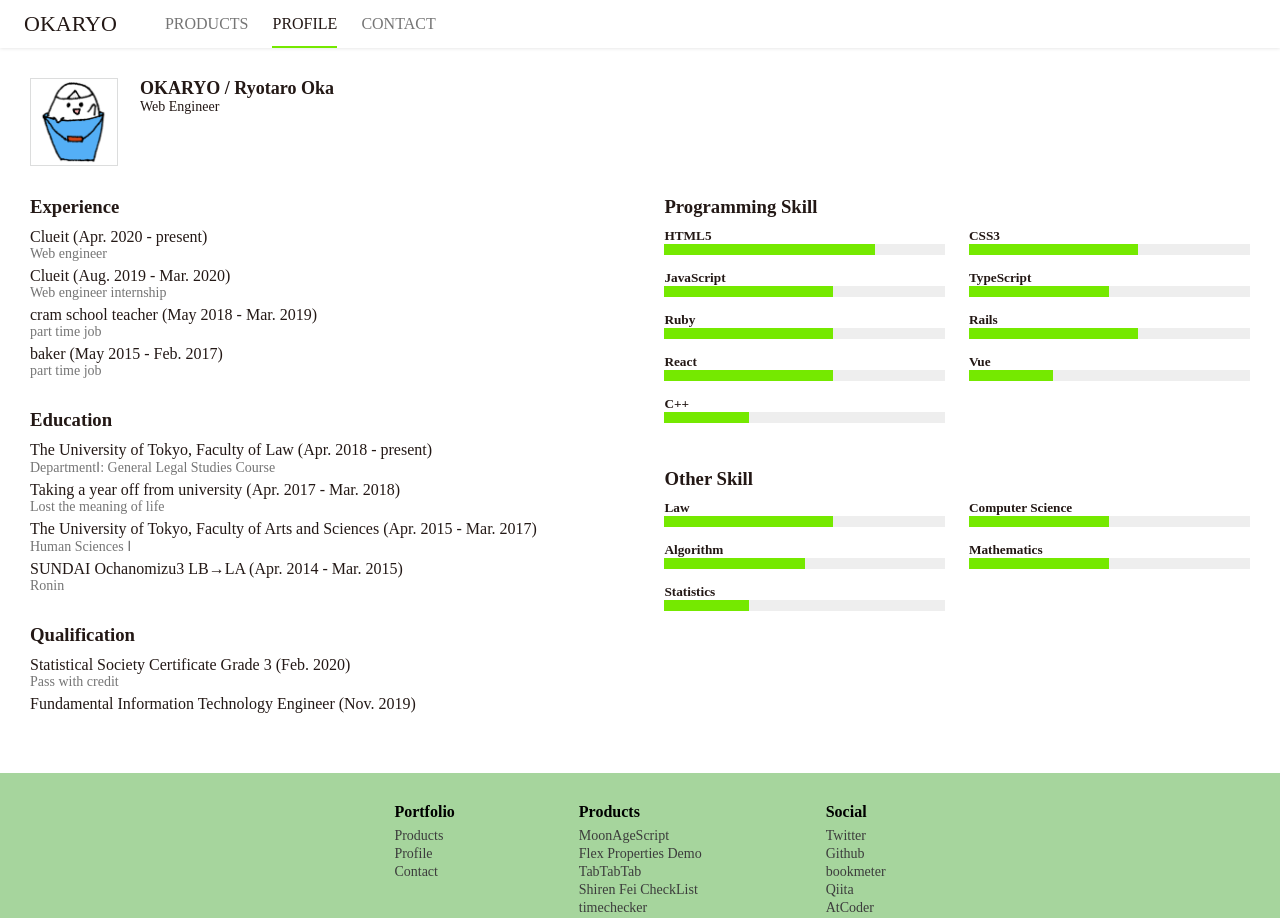
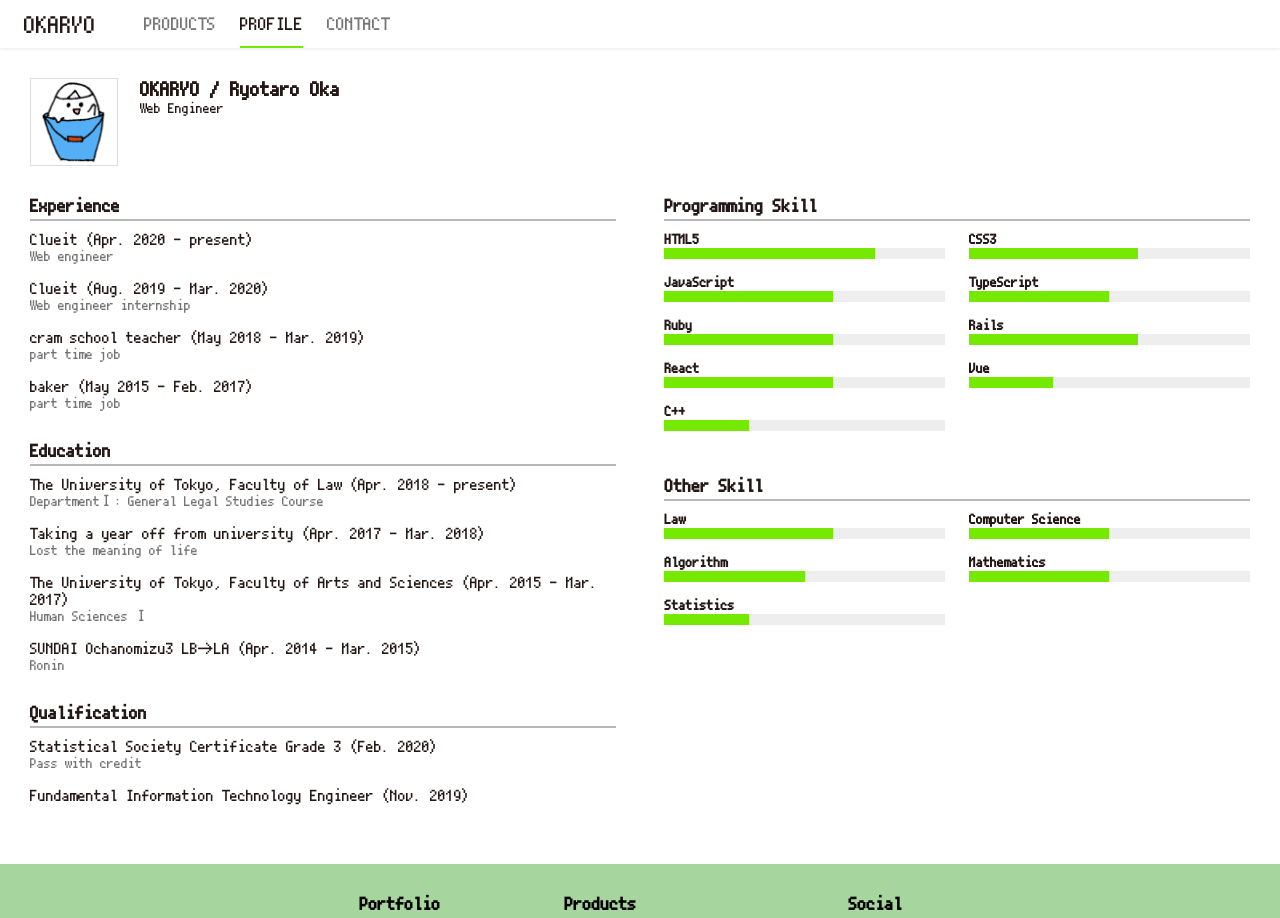
Before and after one commit to okaryo/okaryo.github.com, a React (Create React App) app: page /profile in a window 1280 px wide. Shown: the top 918 px of the page. Built offline with nearby package versions, Linux system fonts and the light colour scheme.

Commit message:
[add] font and fix font size

```diff
--- a/src/stylesheets/Contact.css
+++ b/src/stylesheets/Contact.css
@@ -3,8 +3,12 @@
   padding: 30px;
   max-width: 700px;
 }
+.portfolio_contact_container h3 {
+  font-size: 20px;
+}
 .portfolio_contact_container p {
   margin: 22px 0 3px;
+  font-size: 18px;
 }
 .portfolio_contact_container input, .portfolio_contact_container textarea {
   width: 100%;
@@ -46,7 +50,7 @@
   padding: 0 16px;
   width: 100%;
   color: #FFFFFF;
-  font-size: 14px;
+  font-size: 16px;
   font-weight: 600;
   border-radius: inherit;
   line-height: 36px;
--- a/src/stylesheets/Footer.css
+++ b/src/stylesheets/Footer.css
@@ -10,10 +10,15 @@
   margin: 10px 0 5px;
   font-size: 16px;
   font-weight: bold;
+  font-size: 18px;
+}
+.portfolio_footer_item {
+  margin-top: 5px;
 }
 .portfolio_footer_item > a {
   font-size: 14px;
   color: #3c3c3c;
+  font-size: 16px;
 }
 .portfolio_footer_item > a:hover {
   text-decoration: underline;
--- a/src/stylesheets/Header.css
+++ b/src/stylesheets/Header.css
@@ -10,7 +10,9 @@
   align-items: center;
   flex: 0 0 auto;
   height: 48px;
-  font-size: 22px;
+}
+.portfolio_title a {
+  font-size: 24px;
 }
 .portfolio_navigation_block {
   flex: 1 0 auto;
@@ -35,6 +37,7 @@
   display: inline-block;
   color: #757575;
   line-height: 48px;
+  font-size: 18px;
 }
 .portfolio_navigation_block a:hover,
 .portfolio_navigation_block a:focus {
--- a/src/stylesheets/Products.css
+++ b/src/stylesheets/Products.css
@@ -37,7 +37,7 @@
 .portfolio_product_card_text_container h3 {
   display: inline-block;
   color: #232f34;
-  font-size: 16px;
+  font-size: 18px;
   line-height: 19px;
 }
 .portfolio_product_card_text_year {
@@ -48,7 +48,7 @@
 .portfolio_product_card_text_description {
   margin-bottom: 48px;
   color: #232f34;
-  font-size: 14px;
+  font-size: 16px;
 }
 .portfolio_product_card_button_block {
   position: absolute;
@@ -82,7 +82,7 @@
   padding: 0 16px;
   width: 100%;
   color: #FFFFFF;
-  font-size: 14px;
+  font-size: 16px;
   font-weight: 600;
   border-radius: inherit;
   line-height: 36px;
--- a/src/stylesheets/Profile.css
+++ b/src/stylesheets/Profile.css
@@ -15,7 +15,7 @@
   margin-right: 22px;
 }
 .portfolio_profile_me h2 {
-  font-size: 18px;
+  font-size: 20px;
 }
 .portfolio_profile_me p {
   font-size: 14px;
@@ -26,13 +26,21 @@
   justify-content: space-between;
 }
 .portfolio_profile_detail h3 {
+  /* display: inline-block; */
   margin-bottom: 10px;
+  /* padding-bottom: 3px; */
+  padding-bottom: 3px;
+  font-size: 18px;
+  border-bottom: 2px solid rgba(117, 117, 117, 0.5);
 }
 .portfolio_profile_detail ul {
   margin-bottom: 30px;
 }
+.portfolio_profile_detail li {
+  font-size: 16px;
+}
 .portfolio_profile_detail .portfolio_profile_list_sub {
-  margin-bottom: 5px;
+  margin-bottom: 16px;
   font-size: 14px;
   color: #757575;
 }
@@ -53,6 +61,10 @@
 .portfolio_profile_skill_unit {
   width: 48%;
   margin-bottom: 15px;
+}
+.portfolio_profile_skill_unit h5 {
+  margin-bottom: 1px;
+  font-size: 14px;
 }
 .portfolio_profile_skill_bar {
   height: 11px;
--- a/src/stylesheets/index.css
+++ b/src/stylesheets/index.css
@@ -1,7 +1,13 @@
+@font-face {
+  font-family: 'PixelMplus10';
+  src: url('./PixelMplus10.woff') format('woff');
+}
 * {
   box-sizing: border-box;
   margin: 0;
   padding: 0;
+  font-family: "PixelMPlus10";
+  font-size: 12px;
 }
 a {
   color: #231815;
```
Also changed, not shown: src/stylesheets/PixelMplus10.woff (added).
